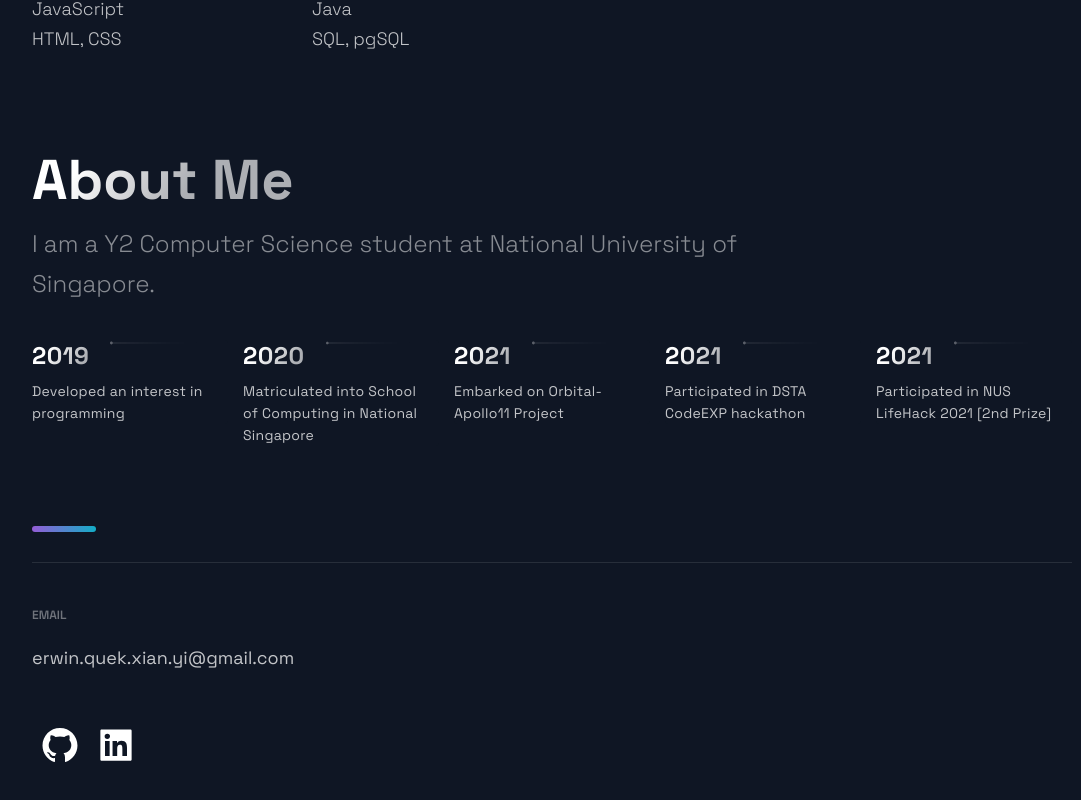
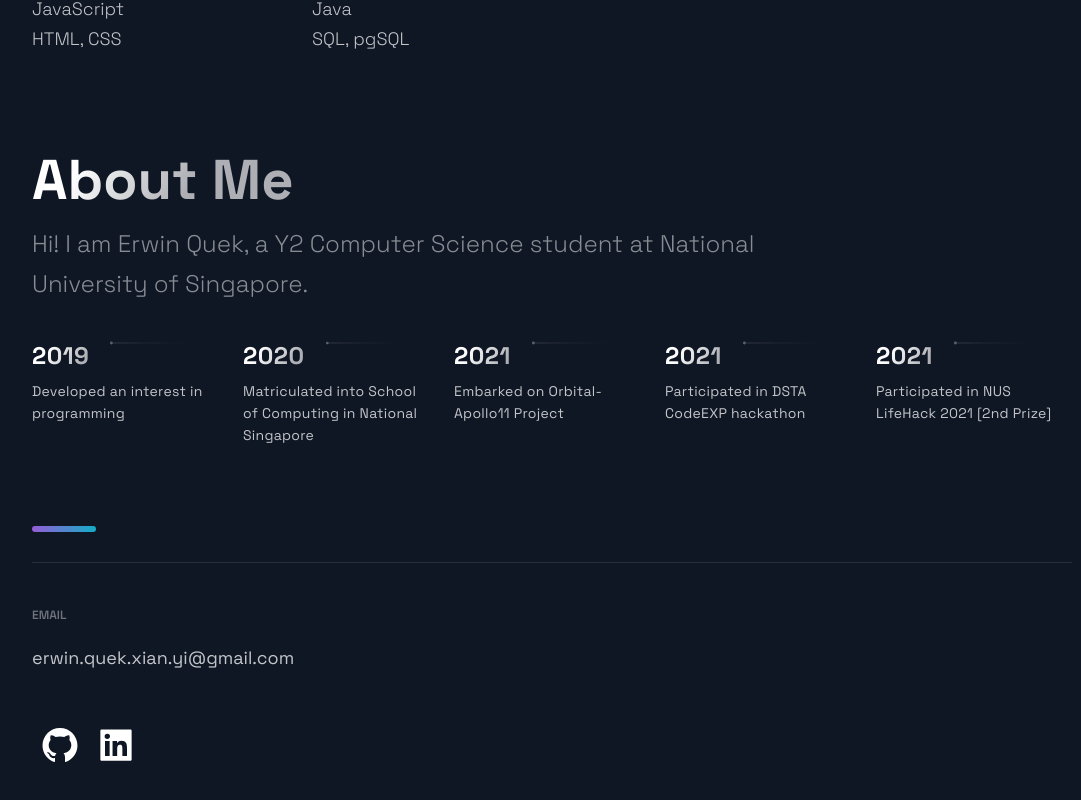
Before and after one commit to erwinqxy/portfolio, a Next.js app: page / in a window 1280 px wide. Shown: the part 3790-4590 px from the top of the page, without its empty margins (88-1169 px from the left). Built offline with nearby package versions, Linux system fonts and the light colour scheme.

Commit message:
update about me

```diff
--- a/src/components/TimeLine/TimeLine.js
+++ b/src/components/TimeLine/TimeLine.js
@@ -47,7 +47,8 @@ const Timeline = () => {
     <Section id="about">
       <SectionTitle>About Me</SectionTitle>
       <SectionText>
-        I am a Y2 Computer Science student at National University of Singapore.
+        Hi! I am Erwin Quek, a Y2 Computer Science student at National University of Singapore. <br />
+
       </SectionText>
       <CarouselContainer ref={carouselRef} onScroll={handleScroll}>
         <>
```
